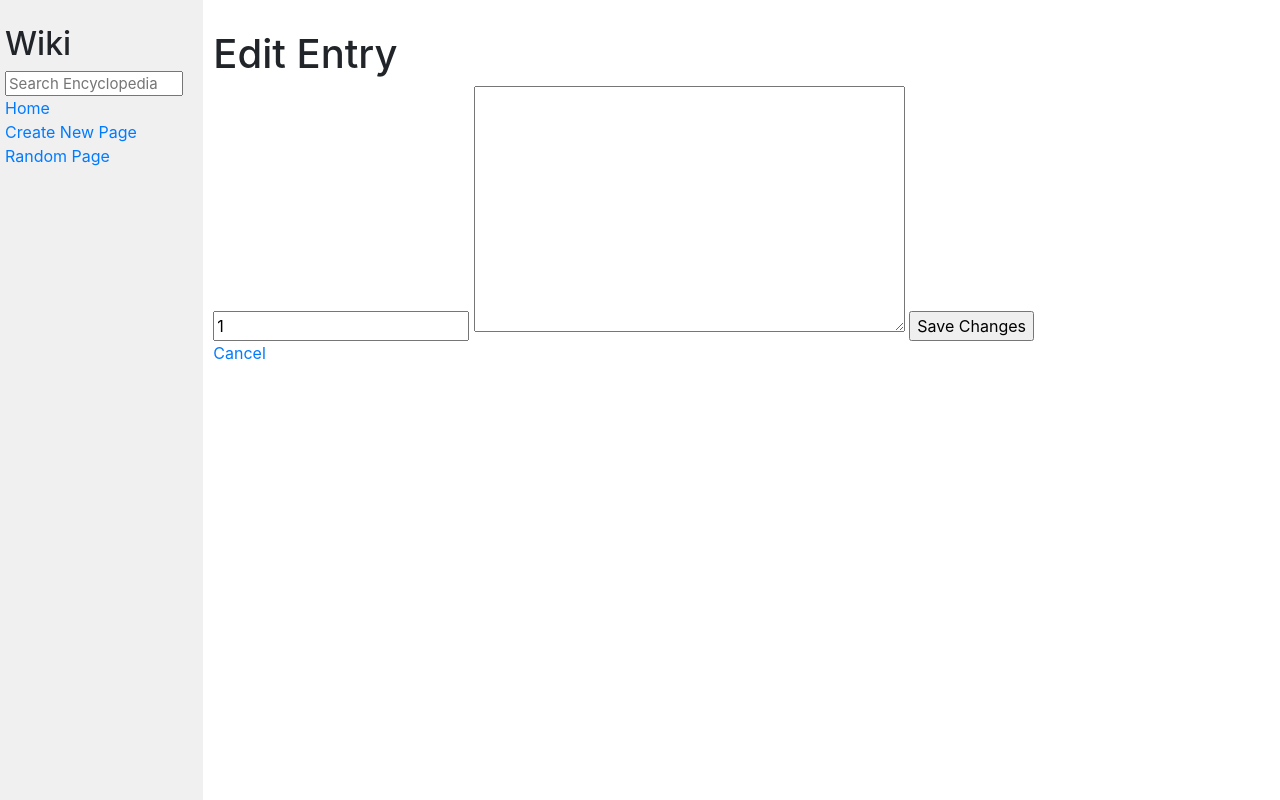
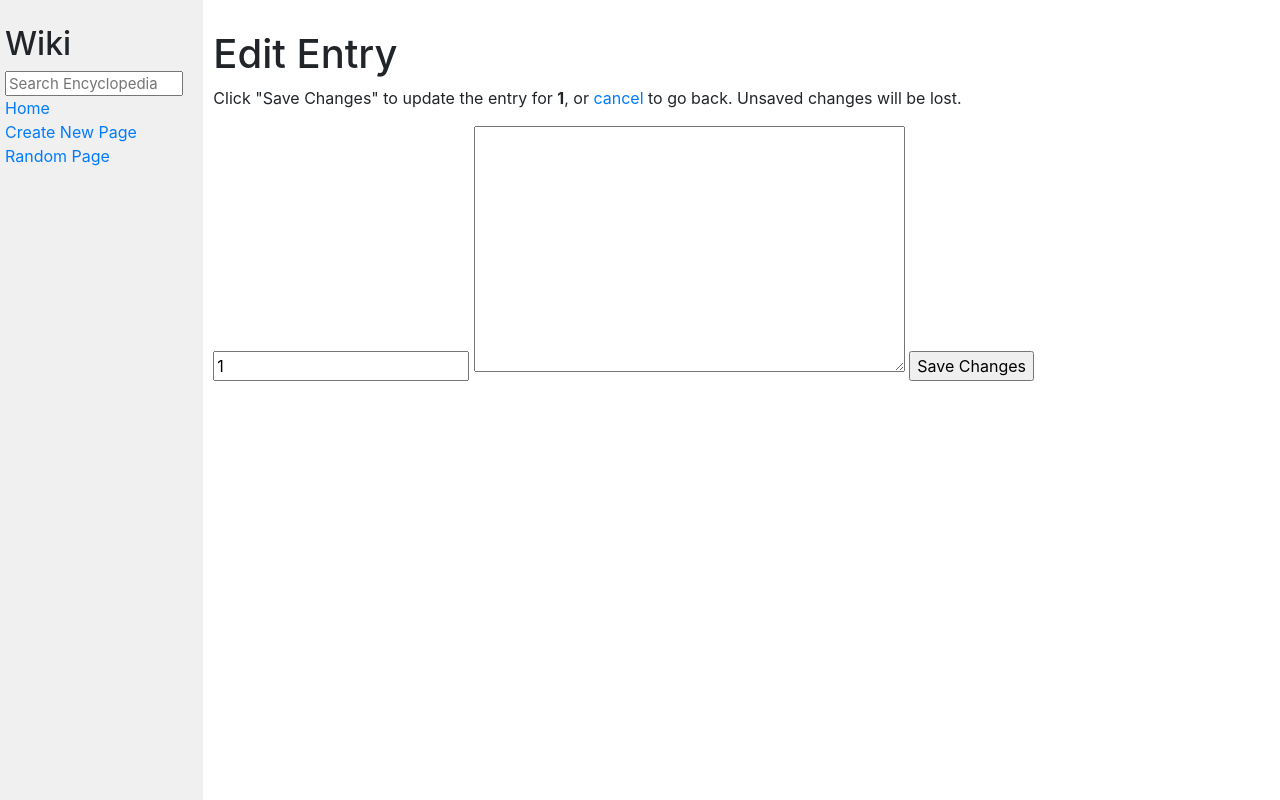
Before and after one commit to EricJostad/Wiki, a Django app: page /wiki/1/edit in a window 1280 px wide. Run offline with Django 3.2, Linux system fonts and the light colour scheme; some libraries are stand-ins or nearby versions.

Commit message:
Further design enhancements for edit page.

```diff
--- a/encyclopedia/templates/encyclopedia/edit.html
+++ b/encyclopedia/templates/encyclopedia/edit.html
@@ -6,12 +6,11 @@
 
 {% block body %}
     <h1>Edit Entry</h1>
-
+    <p> Click "Save Changes" to update the entry for <strong>{{ entry.title }}</strong>, or <a href="{% url 'encyclopedia:entry' entry.title %}">cancel</a> to go back. Unsaved changes will be lost.</p>
     <form class="EditEntryForm" action="{% url 'encyclopedia:edit' entry.title %}" method="post">
         {% csrf_token %}
         {{ form }}
         <input type="submit" value="Save Changes">
     </form>
-    <a href="{% url 'encyclopedia:entry' entry.title %}">Cancel</a>
 
 {% endblock %}
```
